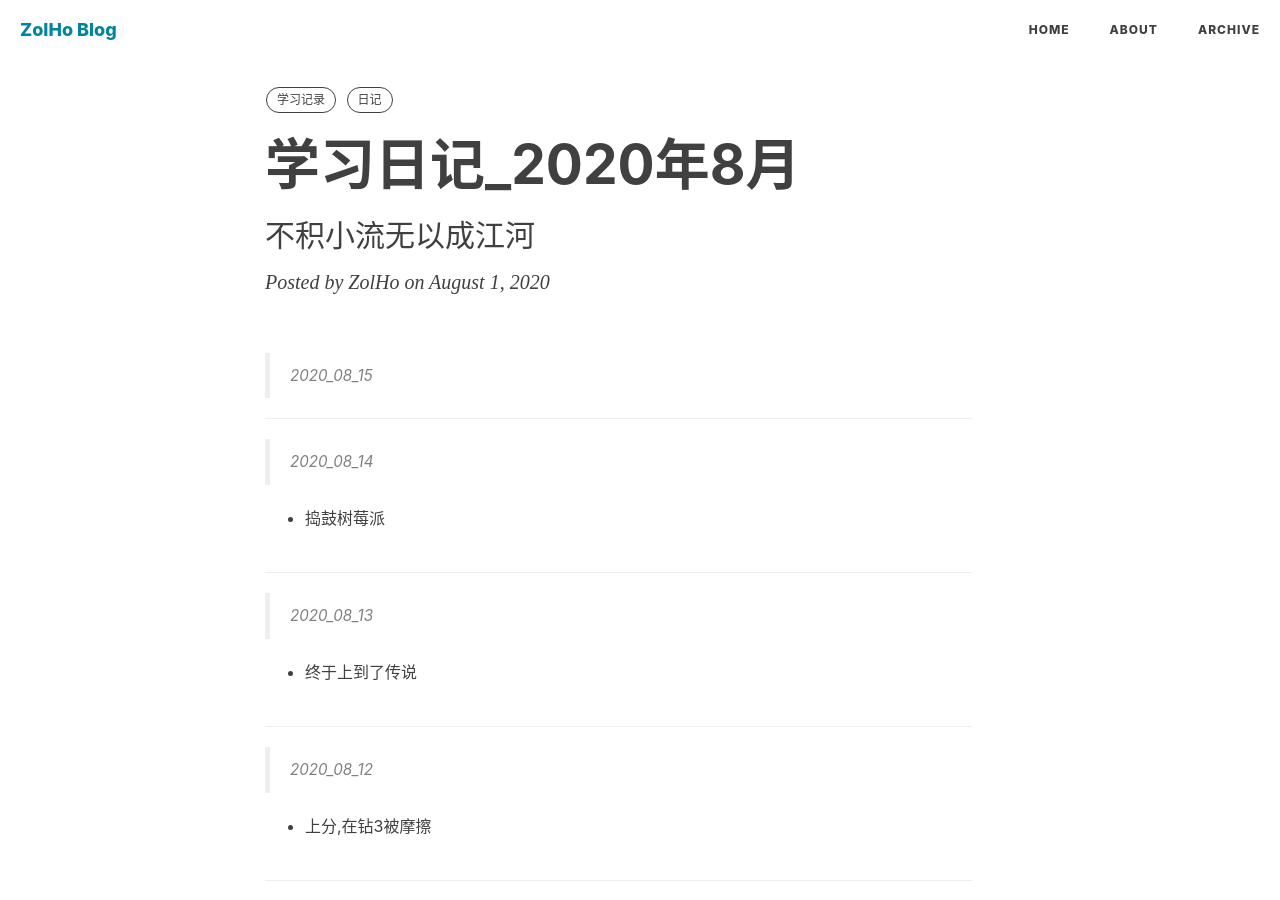
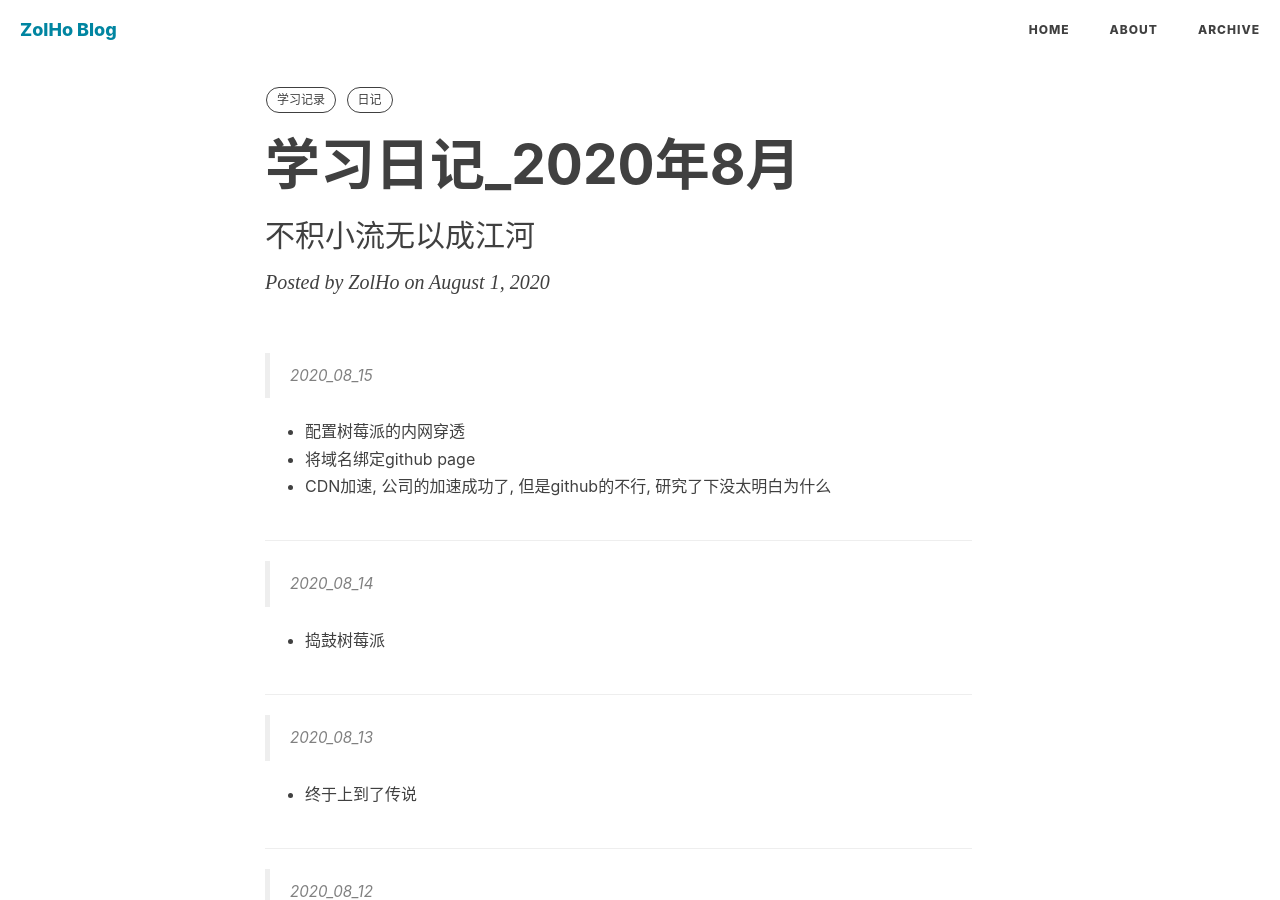
Before and after one commit to ZolHo/ZolHo.github.io, a Jekyll site: the page built from _posts/2020-08-01-study2008.md, in a window 1280 px wide and 900 px high. Built offline with Jekyll 4.4.1, drawn with Linux system fonts in a browser that asks for light colours; nearby versions of some CDN libraries; comment, search, counter and statistics services are not loaded.

Commit message:
20200815

```diff
--- a/_posts/2020-08-01-study2008.md
+++ b/_posts/2020-08-01-study2008.md
@@ -11,7 +11,9 @@ tags:
 
 > 2020_08_15
 
-
+- 配置树莓派的内网穿透
+- 将域名绑定github page
+- CDN加速, 公司的加速成功了, 但是github的不行, 研究了下没太明白为什么
 
 ---
 
```
